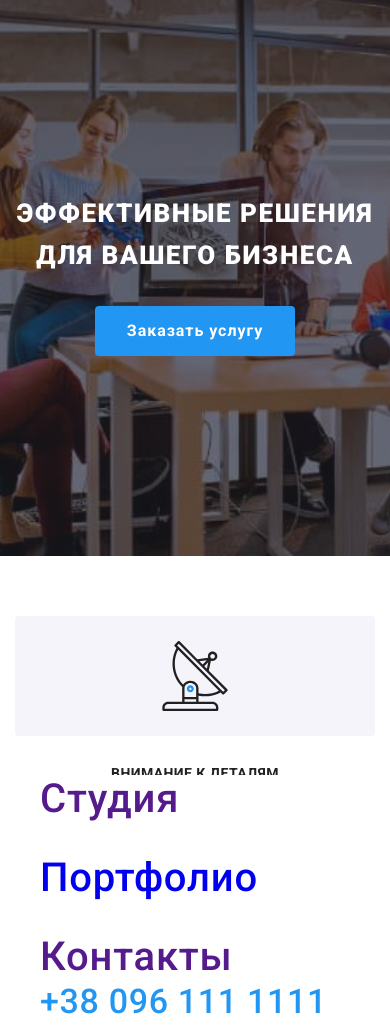
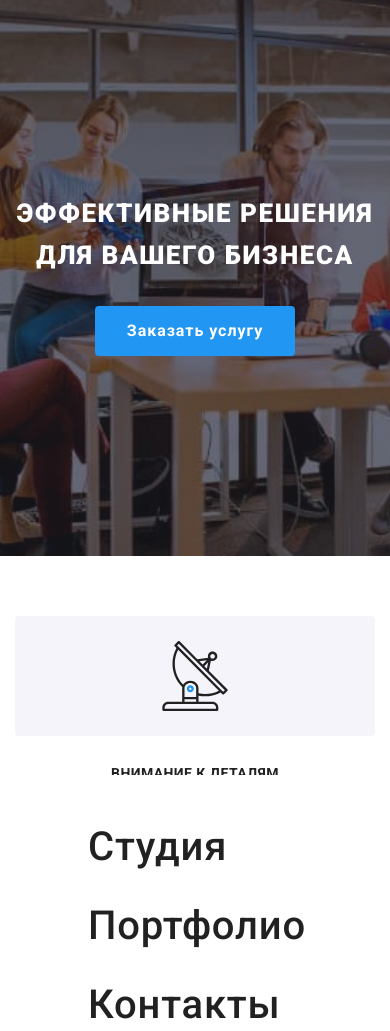
Before and after one commit to Maryna-Pokhyliuk19/goit-markup-hw-08, a plain HTML site: page index.html in a window 390 px wide. Shown: the part 69-1100 px from the top of the page. Drawn offline with nearby package versions, Linux system fonts and the light colour scheme.

Commit message:
заканчивает стилизацию мобильного окна

```diff
--- a/sass/components/_connect-list.scss
+++ b/sass/components/_connect-list.scss
@@ -52,19 +52,25 @@ margin-left: auto;
     &:hover {
         color: var(--accent-color);
     }
-    &:hover {
+    &:focus {
         color: var(--accent-color);
     }
 }
 
 
-.current:after {
+.current {
+    color: var(--accent-color);
+
+    &:after {
+        @media screen and (min-width: 768px) {
             width: 100%;
             height: 4px;
             background: var(--accent-color);
             border-radius: 2px;
             display: block;
-    content: " ";
+            content: ' ';
             position: absolute;
             bottom: -1px;
         }
+    }
+}
--- a/sass/components/_header.scss
+++ b/sass/components/_header.scss
@@ -12,7 +12,7 @@
     display: flex;
     align-items: center;
     @media screen and (max-width:767px) {
-      position: relative;
+    position: relative;
     }
 }
 
@@ -62,6 +62,7 @@
 
 .menu-button.is-open .icon-close {
     display: block;
+
 }
 
 .menu-button.is-open .icon-menu {
--- a/sass/components/_menu-list.scss
+++ b/sass/components/_menu-list.scss
@@ -23,7 +23,7 @@
         padding-top: 32px;
         padding-bottom: 32px;
         transition: color 250ms,
-            cubic-bezier (0.4, 0, 0.2, 1);
+        cubic-bezier (0.4, 0, 0.2, 1);
         position: relative;}
     }
 
--- a/sass/components/_mobile.scss
+++ b/sass/components/_mobile.scss
@@ -1,15 +1,24 @@
 
 .mob {
-    @media screen and (max-width:767px) {    position: fixed;
+    @media screen and (max-width:767px) {
+        position: fixed;
+        display: flex;
+        flex-direction: column;
+        justify-content: space-between;
         background-color: #FFFFFF;
         z-index: 1;
         width: 100%;
         height: 100vh;
         left: 0px;
         top: 0px;
-    padding: 40px, 48px;
+        padding-left: 48px;
+        padding-top: 48px;
+        padding-bottom: 48px;
         transform: translateY(100%);
+        transition: transform 250ms cubic-bezier(0.4, 0, 0.2, 1);
     }
+    @media screen and (min-width: 768px) {
+        display: none;}
 }
 
 .mob.is-open {
@@ -27,18 +36,14 @@
     top: 10px;
 }
 
-.mob-menu-list {
-
-}
-
-.mob-menu-list__item {
+.mob-menu-list__link {
     font-weight: 500;
     font-size: 40px;
     line-height: 1.18;
     letter-spacing: 0.02em;
-
     color: #212121;
-
+&:hover {
+    color: var(--accent-color);}
 }
 
 .mob-menu-list__item:not(:last-child) {
@@ -46,7 +51,6 @@
 }
 
 .mob-menu-connect-list {
-
     padding-left: 40px;
 }
 
@@ -59,8 +63,10 @@
     font-size: 34px;
     line-height: 1.18;
     letter-spacing: 0.02em;
-
-    color: #2196F3;
+    color: #757575;
+    &:hover {
+        color: var(--accent-color);
+    }
 }
 
 .mob-menu-connect-list__mail-link {
@@ -68,8 +74,10 @@
     font-size: 24px;
     line-height: 1.18;
     letter-spacing: 0.02em;
-
     color: #757575;
+    &:hover {
+        color: var(--accent-color);
+    }
 }
 
 .mob-soc-list {
@@ -79,12 +87,10 @@
 }
 
 .mob-soc-list__item {
-
     margin-right: 20px;
 }
 
 .mob-soc-list__link {
-
     font-weight: 500;
     font-size: 18px;
     line-height: 1.22;
```
Also changed, not shown: css/main.css, css/main.min.css, 2 other files. Lines whose indentation alone changed are shown as unchanged.
